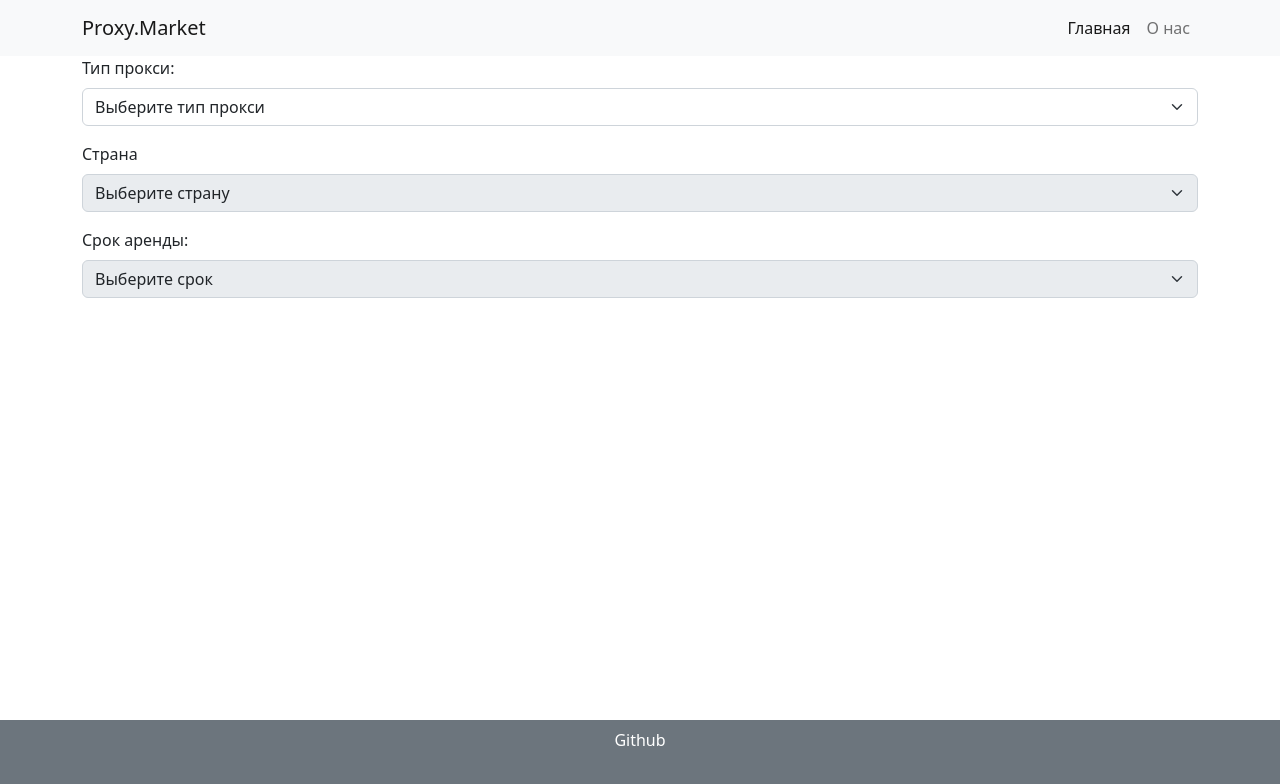
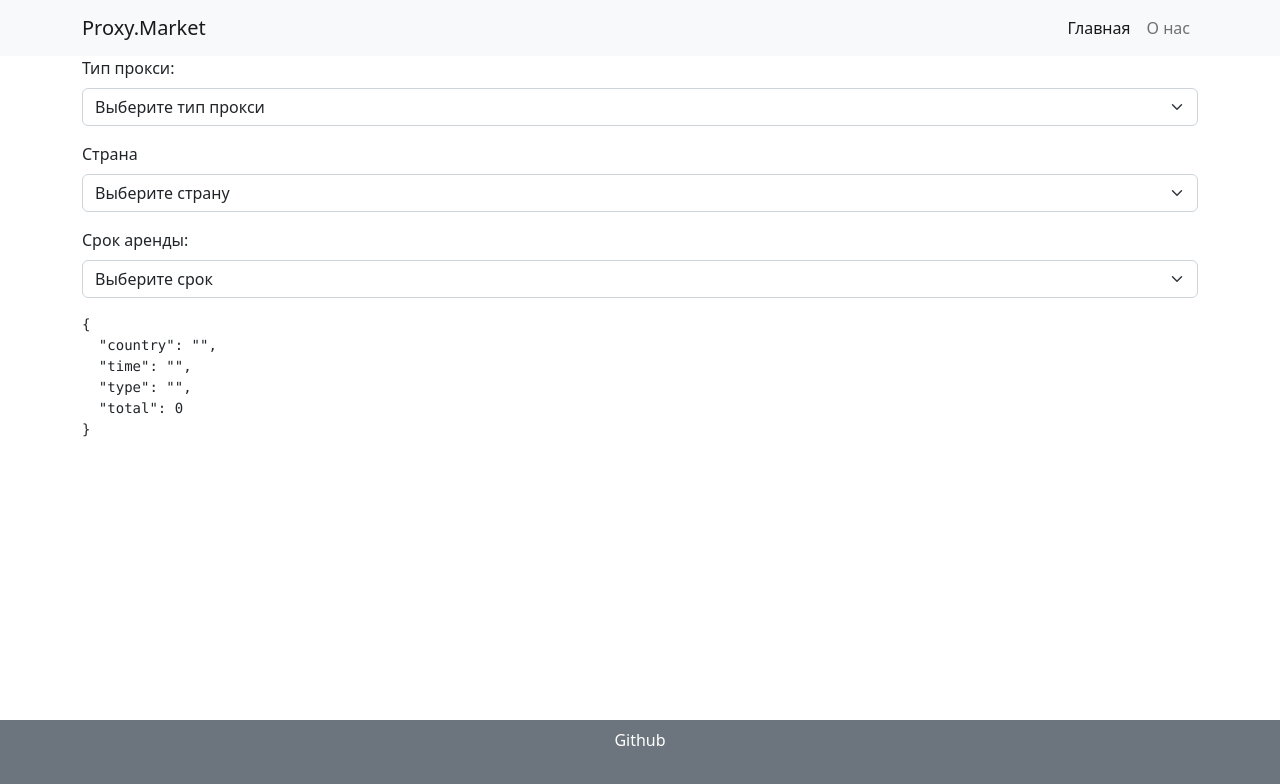
Before and after one commit to Nelfimov/proxy.market-fullstack, a React (Vite) app: page / in a window 1280 px wide. Shown: the top 784 px of the page. Built offline with nearby package versions, Linux system fonts and the light colour scheme.

Commit message:
reducer working as intended

```diff
--- a/src/components/form.tsx
+++ b/src/components/form.tsx
@@ -1,6 +1,10 @@
+import { Dispatch } from 'react';
 import { Form } from 'react-bootstrap';
+import { Action } from '../types';
 
-interface Props {}
+interface Props {
+  action: Dispatch<Action>;
+}
 
 export function CalculatorForm(props: Props) {
   return (
@@ -10,14 +14,19 @@ export function CalculatorForm(props: Props) {
         <Form.Select
           defaultValue=''
           required
-          onChange={(e) => e.currentTarget.checkValidity()}
+          onChange={(e) =>
+            props.action({
+              type: 'SET_TYPE',
+              payload: e.currentTarget.value,
+            })
+          }
         >
           <option value='' disabled hidden>
             Выберите тип прокси
           </option>
-          <option value='1'>Серверные IPv4 индивидуальные</option>
-          <option value='2'>Серверные IPv4 shared</option>
-          <option value='3'>Серверные IPv6 индивидуальные</option>
+          <option value='s4i'>Серверные IPv4 индивидуальные</option>
+          <option value='s4s'>Серверные IPv4 shared</option>
+          <option value='s6i'>Серверные IPv6 индивидуальные</option>
         </Form.Select>
         <Form.Control.Feedback type='invalid'>
           Необходимо выбрать тип
@@ -25,12 +34,21 @@ export function CalculatorForm(props: Props) {
       </Form.Group>
       <Form.Group className='mb-3' controlId='country'>
         <Form.Label>Страна</Form.Label>
-        <Form.Select defaultValue='' required disabled>
+        <Form.Select
+          defaultValue=''
+          required
+          onChange={(e) =>
+            props.action({
+              type: 'SET_COUNTRY',
+              payload: e.currentTarget.value,
+            })
+          }
+        >
           <option value='' disabled>
             Выберите страну
           </option>
-          <option value='1'>Австралия</option>
-          <option value='2'>Австрия</option>
+          <option value='AU'>Австралия</option>
+          <option value='AT'>Австрия</option>
         </Form.Select>
         <Form.Control.Feedback type='invalid'>
           Необходимо выбрать страну
@@ -38,13 +56,19 @@ export function CalculatorForm(props: Props) {
       </Form.Group>
       <Form.Group className='mb-3' controlId='time'>
         <Form.Label>Срок аренды:</Form.Label>
-        <Form.Select defaultValue='' required disabled>
+        <Form.Select
+          defaultValue=''
+          required
+          onChange={(e) =>
+            props.action({ type: 'SET_TIME', payload: e.currentTarget.value })
+          }
+        >
           <option value='' disabled>
             Выберите срок
           </option>
-          <option value='1'>1 день</option>
-          <option value='2'>7 дней</option>
-          <option value='3'>1 месяц</option>
+          <option value='1d'>1 день</option>
+          <option value='7d'>7 дней</option>
+          <option value='1m'>1 месяц</option>
         </Form.Select>
         <Form.Control.Feedback type='invalid'>
           Необходимо выбрать срок
--- a/src/pages/App.tsx
+++ b/src/pages/App.tsx
@@ -5,14 +5,15 @@ import { reducer } from '../reducer';
 import { State } from '../types';
 
 function App() {
-  const initialState: State = { country: '', time: '', type: '' };
+  const initialState: State = { country: '', time: '', type: '', total: 0 };
 
   const [state, dispatch] = useReducer(reducer, initialState);
 
   return (
     <div className='App'>
       <Container>
-        <CalculatorForm />
+        <CalculatorForm action={dispatch} />
+        <pre>{JSON.stringify(state, undefined, 2)}</pre>
       </Container>
     </div>
   );
--- a/src/reducer/reducer.ts
+++ b/src/reducer/reducer.ts
@@ -17,28 +17,41 @@ const COUNTRY_PRICE: PriceList = {
   AT: 236.0,
 };
 
-function calculate() {}
+function calculate(state: State) {
+  return {
+    total:
+      (TIME_PRICE[state.time] ?? 1) *
+      ((COUNTRY_PRICE[state.country] ?? 0) + (TYPE_PRICE[state.type] ?? 0)),
+  };
+}
 
 export function reducer(state: State, action: Action) {
   switch (action.type) {
     case 'SET_COUNTRY': {
+      state.country = action.payload;
+
       return {
         ...state,
-        country: action.payload,
+        ...calculate(state),
       };
     }
     case 'SET_TIME': {
+      state.time = action.payload;
+
       return {
         ...state,
-        time: action.payload,
+        ...calculate(state),
       };
     }
     case 'SET_TYPE': {
+      state.type = action.payload;
+
       return {
         ...state,
-        type: action.payload,
+        ...calculate(state),
       };
     }
+    default:
+      return state;
   }
-  throw Error('Unknown action type: ' + action.type);
 }
--- a/src/types/state.ts
+++ b/src/types/state.ts
@@ -2,4 +2,5 @@ export interface State {
   country: string;
   type: string;
   time: string;
+  total: number;
 }
```
